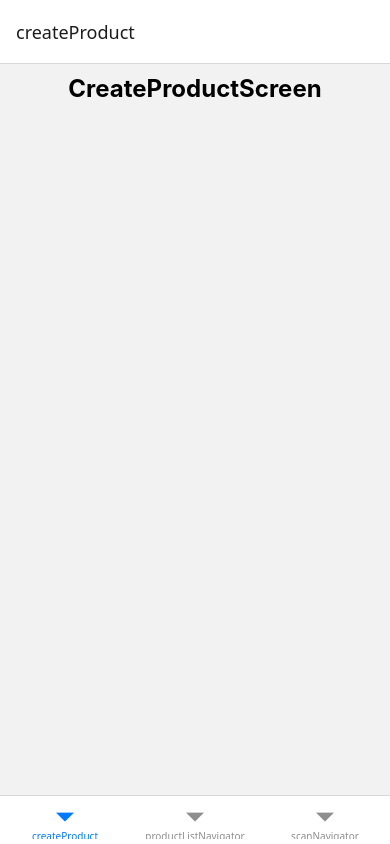
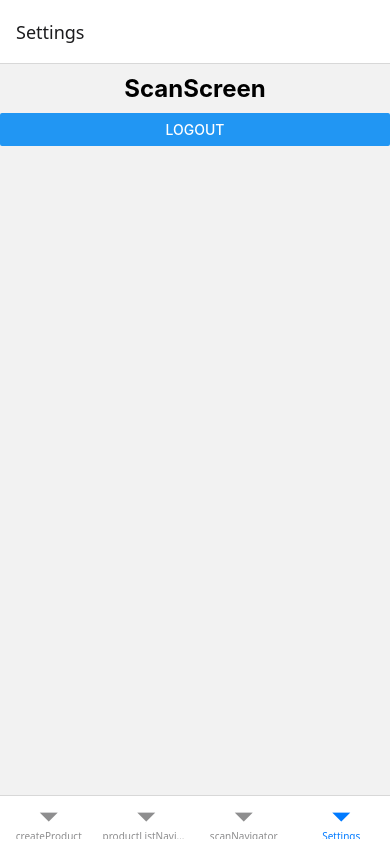
Before and after one commit to g-cheong/sctp-se9-g2-mobileproject, a React Native app in the folder theminimart-mobile/: screen /settings in a window 390 px wide. Built offline with nearby package versions, Linux system fonts and the light colour scheme.

Commit message:
Added SettingsScreen to BottomTabNavigation for logout

```diff
--- a/theminimart-mobile/navigators/BottomTabsNavigator.js
+++ b/theminimart-mobile/navigators/BottomTabsNavigator.js
@@ -2,6 +2,7 @@ import { createBottomTabNavigator } from "@react-navigation/bottom-tabs";
 import CreateProductScreen from "../screens/CreateProductScreen";
 import ProductListNavigator from "./ProductListNavigtor";
 import ScanNavigator from "./ScanNavigator";
+import SettingsScreen from "../screens/SettingsScreen";
 
 const Tab = createBottomTabNavigator();
 
@@ -19,6 +20,11 @@ export default function BottomTabsNavigator() {
         component={ScanNavigator}
         options={{ headerShown: false }}
       />
+      <Tab.Screen
+        name="settings"
+        component={SettingsScreen}
+        options={{ title: "Settings" }}
+      />
     </Tab.Navigator>
   );
 }
--- /dev/null
+++ b/theminimart-mobile/screens/SettingsScreen.js
@@ -0,0 +1,16 @@
+import { Button, Text, View } from "react-native";
+import { styles } from "../styles/styles";
+
+export default function SettingsScreen() {
+  return (
+    <View style={styles.container}>
+      <Text style={styles.title}>ScanScreen</Text>
+      <Button
+        title="Logout"
+        onPress={() => {
+          logOut();
+        }}
+      />
+    </View>
+  );
+}
```
